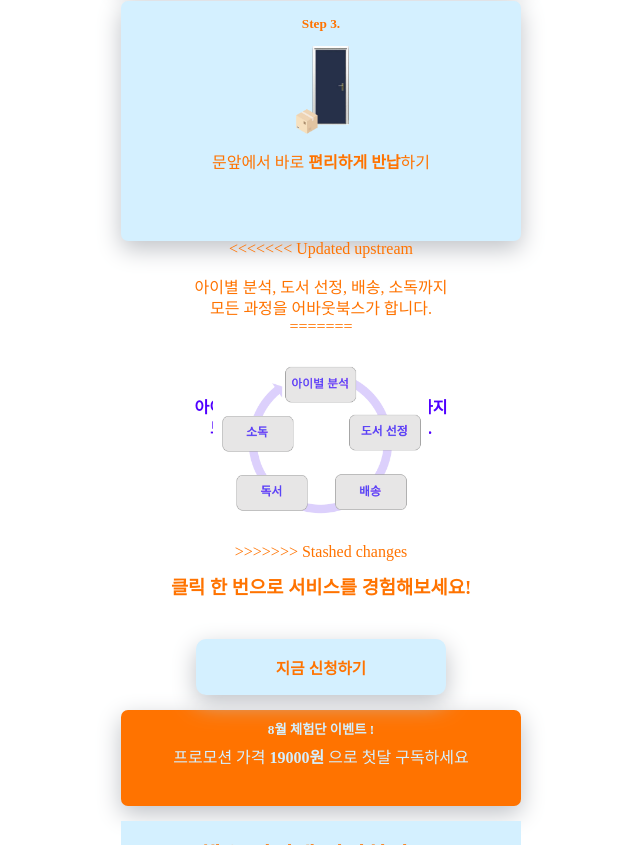
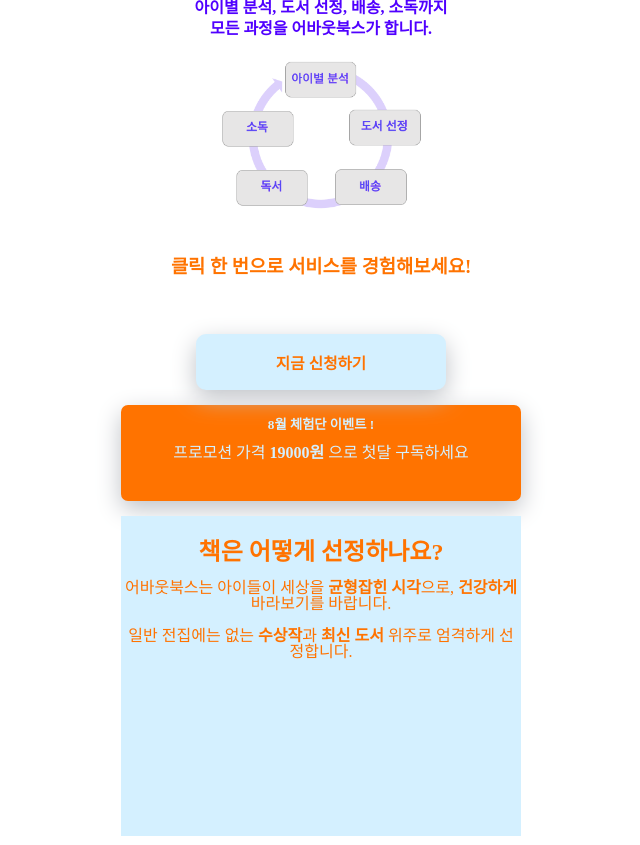
Before and after one commit to junankim18/aboutbooks, a Django app: page /perword in a window 1280 px wide. Shown: the part 1948-2793 px from the top of the page, without its empty margins (319-959 px from the left). Run offline with Django 3.2, Linux system fonts and the light colour scheme.

Commit message:
작업자 kim

```diff
--- a/aboutbooks/templates/perword.html
+++ b/aboutbooks/templates/perword.html
@@ -200,14 +200,9 @@
     </div>
     <div class="secondbox">
         <br>
-<<<<<<< Updated upstream
-        <img src="{%static 'analysis.png'%}" alt="" height = "270vh">
-        <br><br><br>
-=======
         <img src="{%static 'analysis_blue.png'%}" alt="" height = "270vh">
     </div>
     <div class="thirdbox">
->>>>>>> Stashed changes
         <p style = "line-height: 200%; ">아이가 읽는 책의 컨텐츠를 분석하여 <br></p>
         <h3> 아이의 흥미와 독서습관을 모두 고려한 <br></h3>
         <p style = "line-height: 200%;">맞춤형 그림책을 보내드립니다.</p>
@@ -229,16 +224,12 @@
         <p><br>문앞에서 바로 <b> 편리하게 반납</b>하기 </p>
     </div>
     <div class='textbox'>
-<<<<<<< Updated upstream
-        <p style = "line-height: 130%; "><br> 아이별 분석, 도서 선정, 배송, 소독까지 <br> 모든 과정을 어바웃북스가 합니다.<br></p>
-=======
         <p style = "line-height: 130%; color:#5000FF;"><br><br><br><b> 아이별 분석, 도서 선정, 배송, 소독까지 <br> 모든 과정을 어바웃북스가 합니다.</b><br></p>
     </div>
     <div class='process'>
         <img src="{%static 'process.png'%}" alt="" height = "200vh">
     </div>
     <div class='textbox'>
->>>>>>> Stashed changes
         <h3> <br> 클릭 한 번으로 서비스를 경험해보세요! </h3>
     </div>
     <div class='wrapbox'>
```
